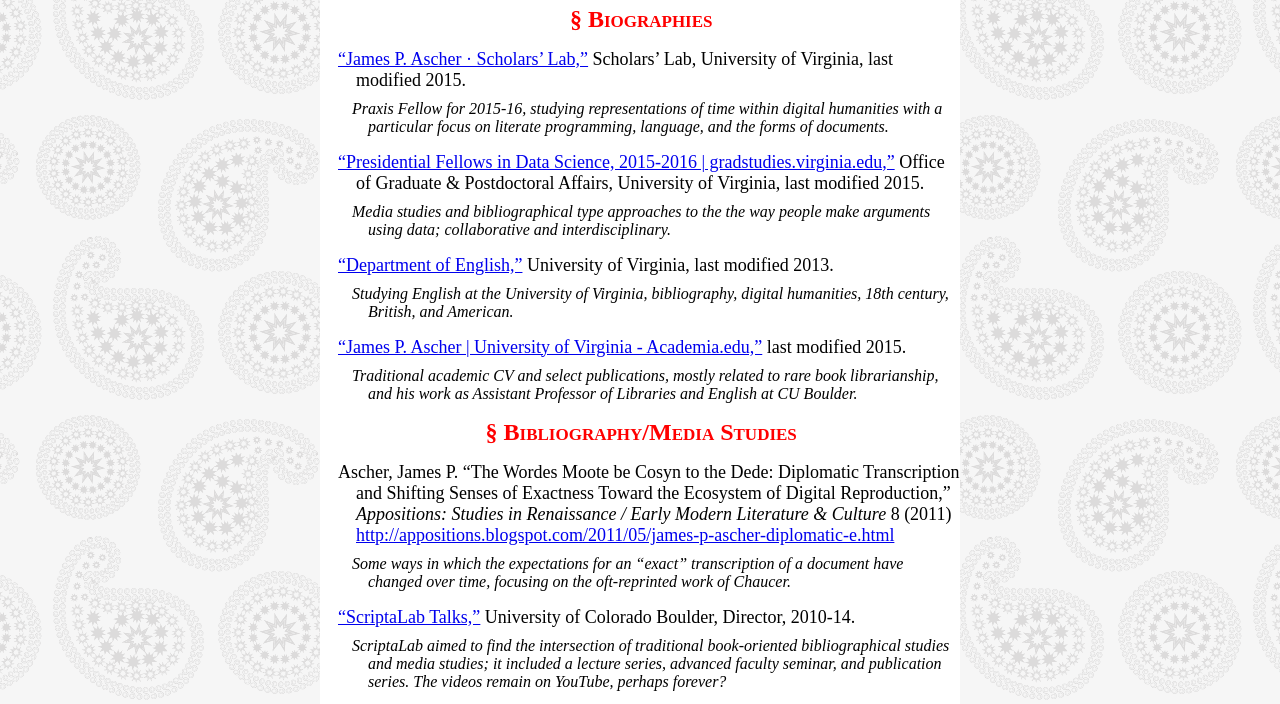
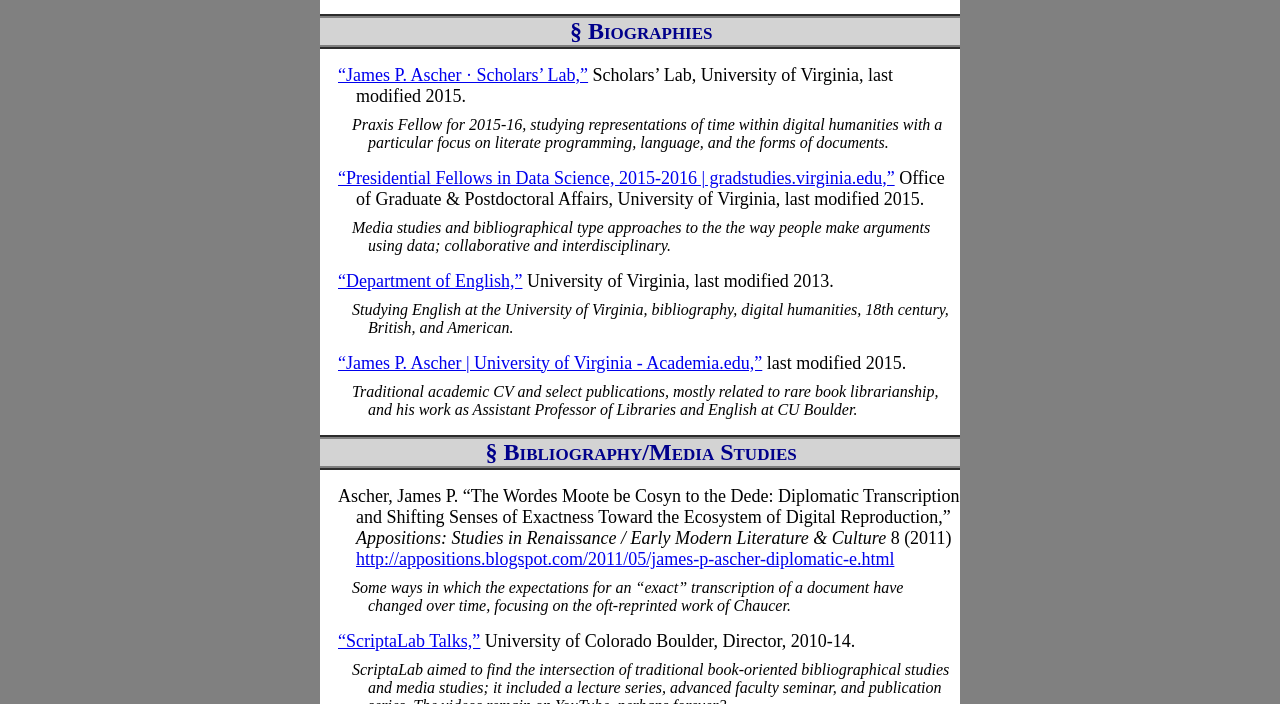
Before and after one commit to cacology/cacology.github.io, a plain HTML site: page index.html in a window 1280 px wide. Shown: the part 227-931 px from the top of the page. Drawn offline with Linux system fonts and the light colour scheme.

Commit message:
color scheme changed

```diff
--- a/redandblack.css
+++ b/redandblack.css
@@ -1,7 +1,8 @@
 /*Style for whole page*/
 html {
-  background-image: url(paisley.png);
+  background-color: grey;
   background-attachment: fixed;
+  /*background-image: url(paisley.png);*/
   /* Background pattern from subtlepatterns.com */
 }
 
@@ -14,8 +15,15 @@ body {
 }
 
 h1 {
-  color: red;
+  color: darkblue;
+  background-color: lightgrey;
   font-variant: small-caps;
+  border-bottom-width: 4px;
+  border-bottom-style: ridge;
+  border-bottom-color: grey;
+  border-top-width: 4px;
+  border-top-style: groove;
+  border-top-color: grey;
 }
 
 /*Style for the header*/
@@ -27,7 +35,6 @@ header h1.title {
 header h1.title em {
   font-variant: normal;
   color: grey;
-  font-family: cursive;
   font-size: x-small;
   font-style: italic;
   text-align: center;
```
